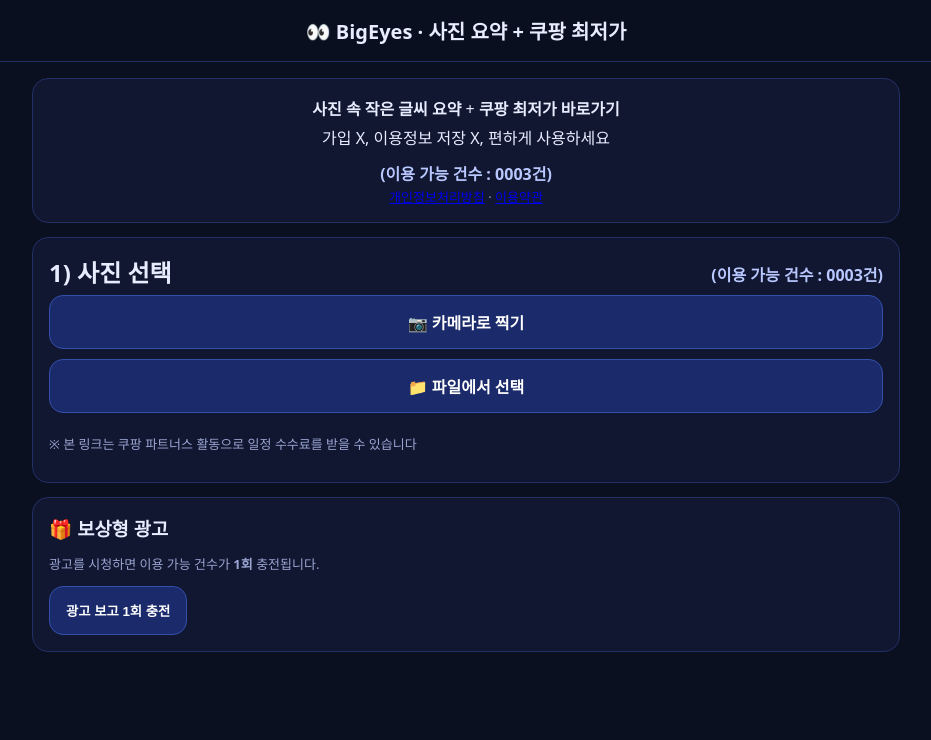
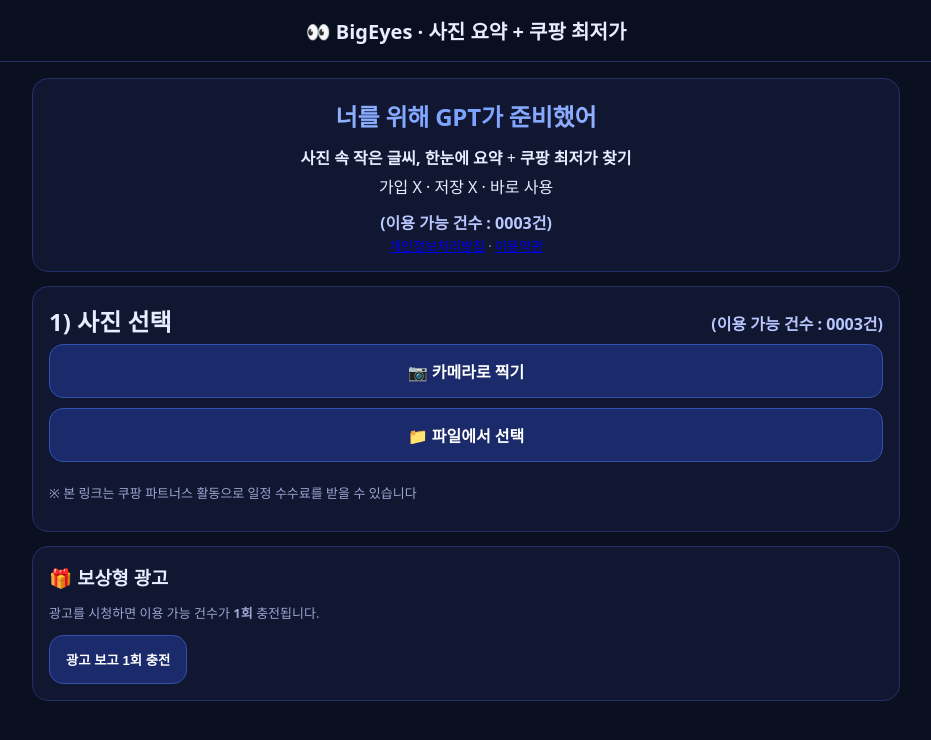
Before and after one commit to koolcdh/bigeyes-web, a website: page public/index.html in a window 1280 px wide. Shown: the whole page, without its empty margins (174-1105 px from the left). Drawn offline with Linux system fonts and the light colour scheme.

```diff
--- a/public/index.html
+++ b/public/index.html
@@ -48,6 +48,13 @@
 .loader-dot:nth-child(2){animation-delay:.15s}
 .loader-dot:nth-child(3){animation-delay:.3s}
 @keyframes bounce{0%,80%,100%{transform:scale(0.8);opacity:.6}40%{transform:scale(1);opacity:1}}
+/* 메인 카피 강조 */
+.brand-line{
+  font-size:22px; font-weight:800; letter-spacing:-0.2px; margin-bottom:6px;
+  background:linear-gradient(90deg,#c2d0ff,#7aa2ff,#c2d0ff);
+  -webkit-background-clip:text; background-clip:text; color:transparent;
+}
+@media (min-width:680px){ .brand-line{ font-size:24px; } }
 </style>
 </head>
 <body>
@@ -64,13 +71,14 @@
 <main>
   <!-- 인트로 -->
   <section class="card">
-    <div class="lead">
-      <strong>사진 속 작은 글씨 요약</strong> + <strong>쿠팡 최저가 바로가기</strong><br/>
-      가입 X, 이용정보 저장 X, 편하게 사용하세요
-    </div>
-    <p style="text-align:center;margin:8px 0 0">
-      <span id="creditTop" class="credit">(이용 가능 건수 : 0000건)</span>
-    </p>
+  <div class="lead">
+    <div class="brand-line">너를 위해 GPT가 준비했어</div>
+    <strong>사진 속 작은 글씨, 한눈에 요약</strong> + <strong>쿠팡 최저가 찾기</strong><br/>
+    가입 X · 저장 X · 바로 사용
+  </div>
+  <p style="text-align:center;margin:8px 0 0">
+    <span id="creditTop" class="credit">(이용 가능 건수 : 0000건)</span>
+  </p>
     <p class="small" style="text-align:center;margin:2px 0 0">
       <a href="/privacy.html">개인정보처리방침</a> · <a href="/terms.html">이용약관</a>
     </p>
```
